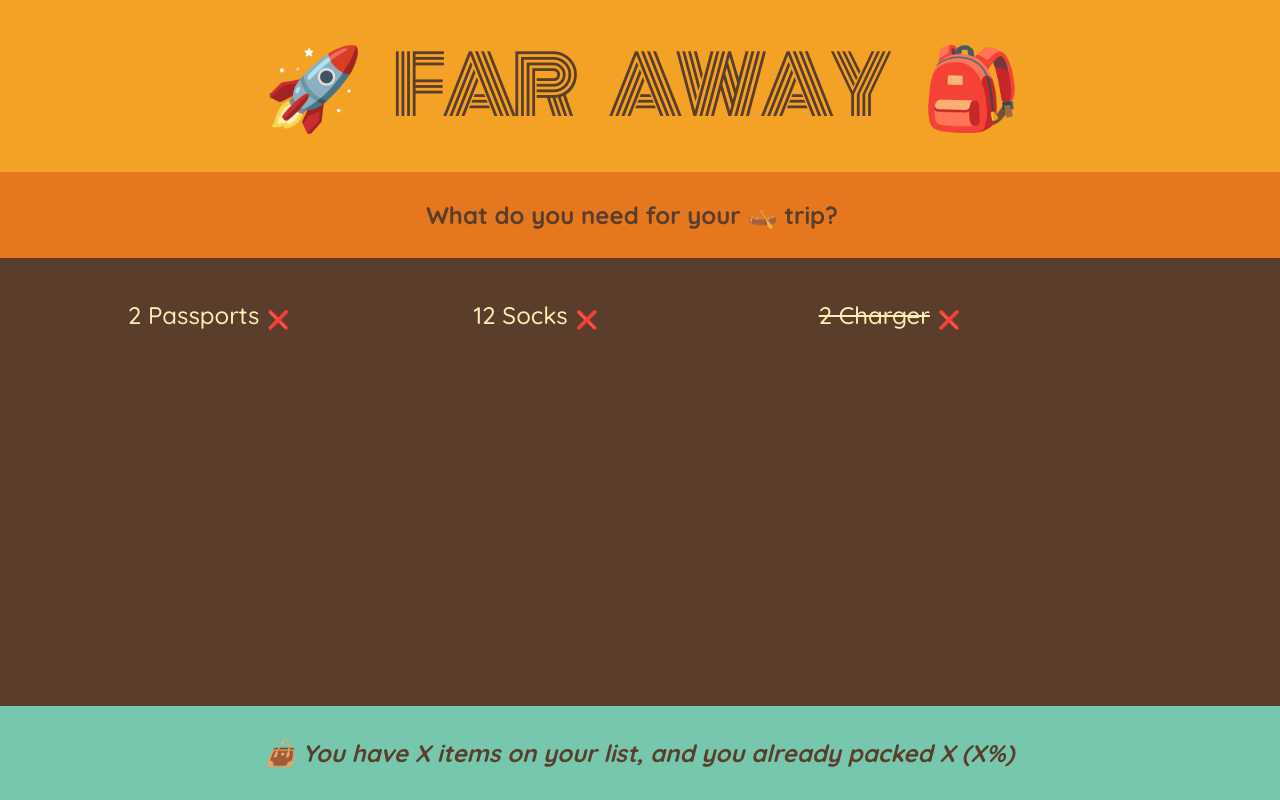
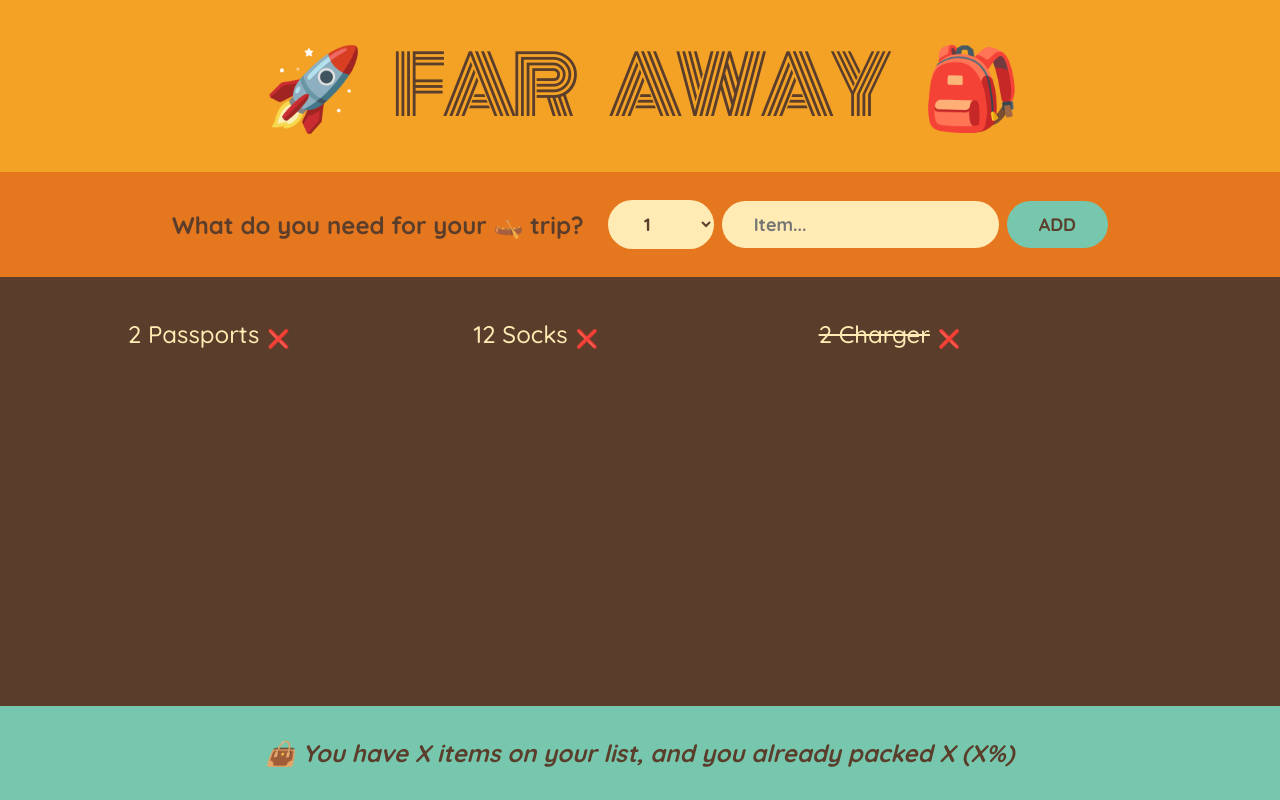
Before and after one commit to Lawaron/react-course-01, a React (Create React App) app in the folder app/: page / in a window 1280 px wide. Built offline with nearby package versions, Linux system fonts and the light colour scheme.

Commit message:
working on form

```diff
--- a/app/src/App.js
+++ b/app/src/App.js
@@ -7,9 +7,25 @@ const initialItems = [
 const Logo = () => <h1>🚀 Far Away 🎒</h1>;
 
 const Form = () => {
+  const options = Array.from({ length: 20 }, (_, i) => i + 1);
+
+  const handleSubmit = (event) => {
+    console.log(event);
+    event.preventDefault();
+  };
+
   return (
-    <form className="add-form">
+    <form className="add-form" onSubmit={handleSubmit}>
       <h3>What do you need for your 🛶 trip?</h3>
+      <select name="" id="">
+        {options.map((num) => (
+          <option value={num} key={num}>
+            {num}
+          </option>
+        ))}
+      </select>
+      <input type="text" placeholder="Item..." value="" onChange={() => {}} />
+      <button>Add</button>
     </form>
   );
 };
@@ -27,7 +43,7 @@ const PackingList = () => (
   <div className="list">
     <ul>
       {initialItems.map((item) => (
-        <Item {...item} />
+        <Item {...item} key={item.id} />
       ))}
     </ul>
   </div>
```
